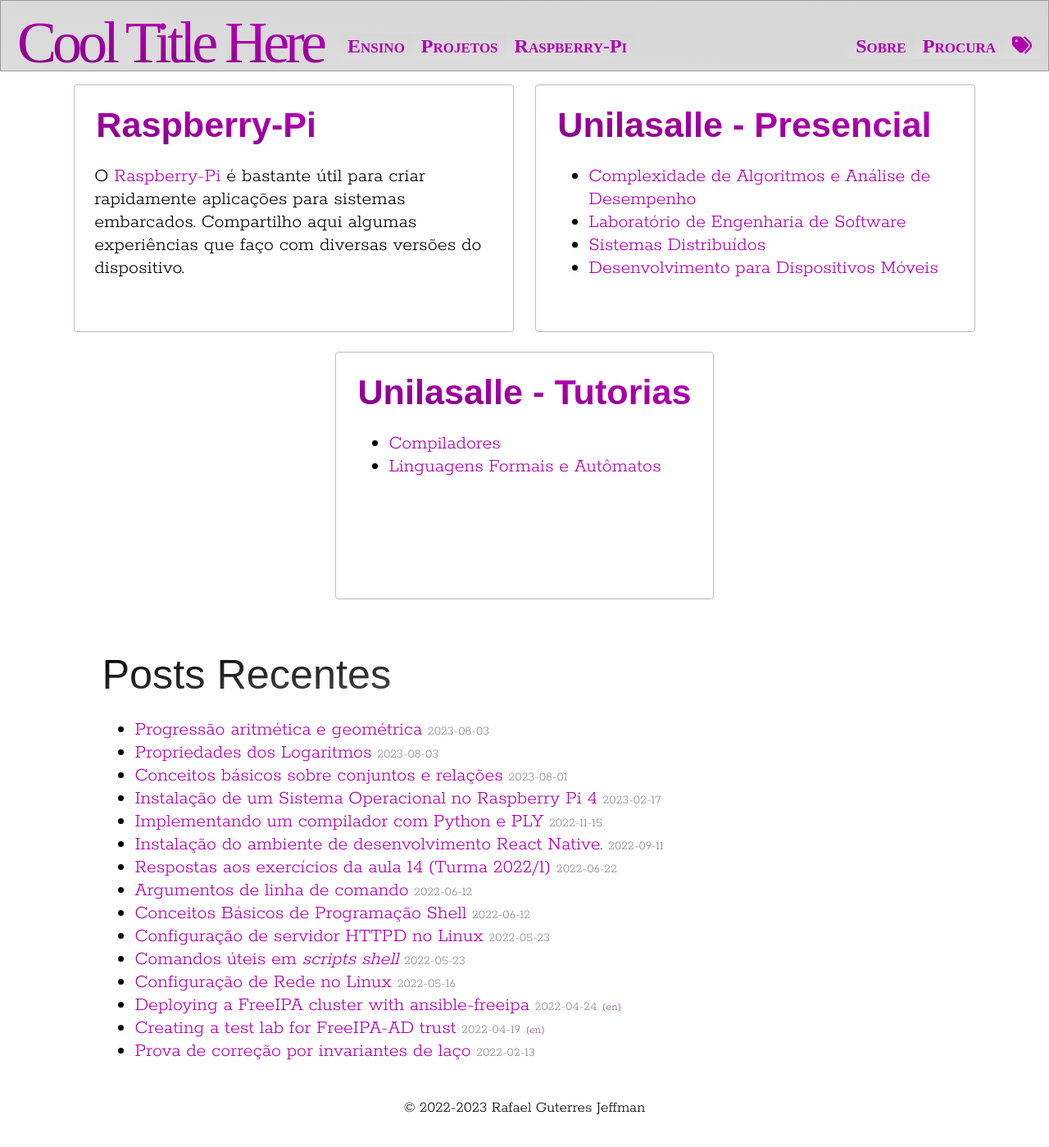
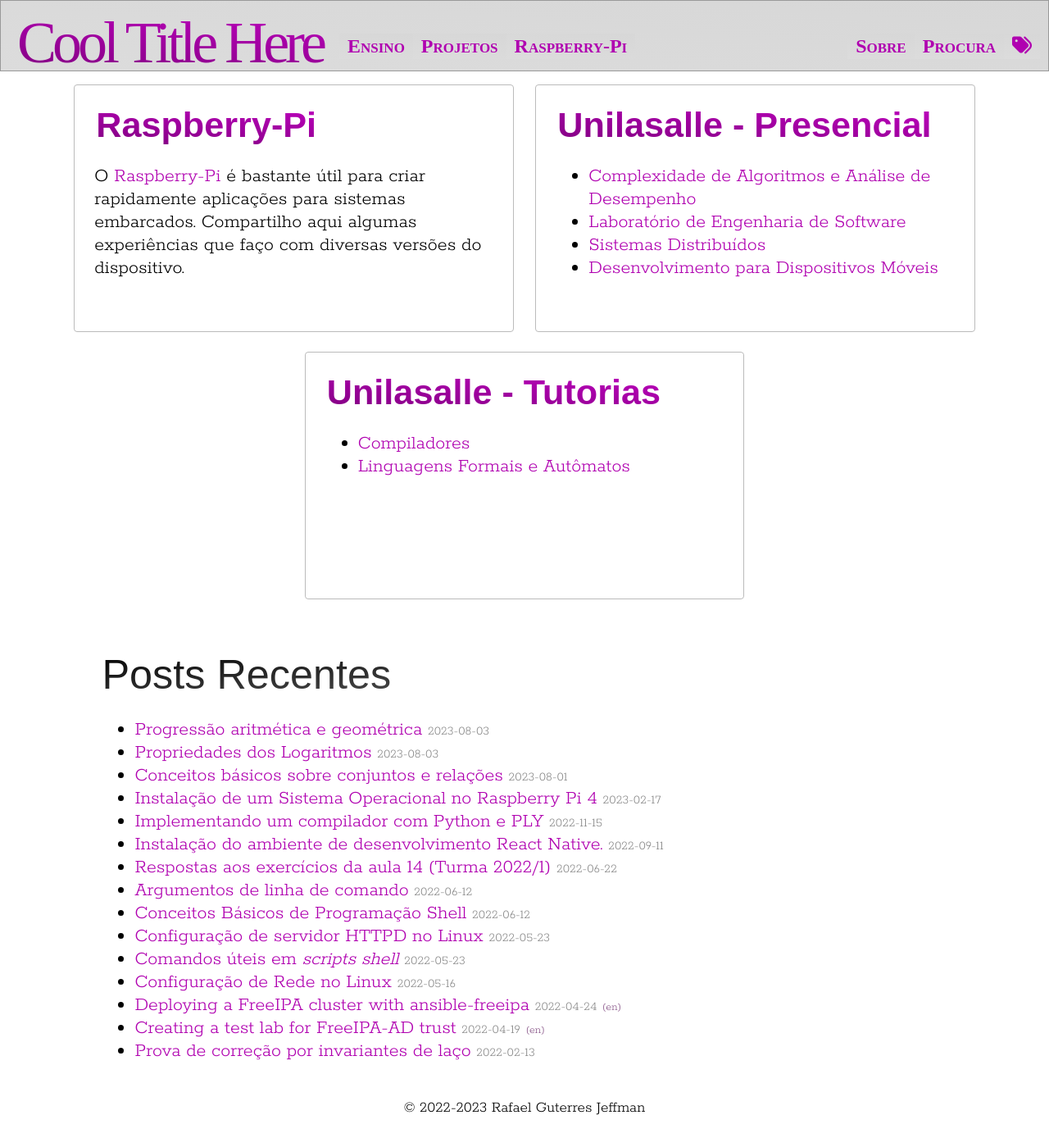
Before and after one commit to rafasgj/rafaeljeffman.com, a Jekyll site: the page built from index.md, in a window 1280 px wide and 1400 px high, scrolled down 385 px. Shown: the whole window at 82% size. Built offline with Jekyll 4.4.1, drawn with Linux system fonts in a browser that asks for light colours; some web fonts are replaced.

Commit message:
Fix card sizes.

```diff
--- a/_sass/cards.scss
+++ b/_sass/cards.scss
@@ -23,7 +23,7 @@
     text-align: left;
     @media screen and (min-width: $card_min) {
         min-width: 250px;
-        max-width: 40%;
+        width: 40%;
         display: inline-block;
         margin: 12px 10px;
         vertical-align: top;
@@ -34,7 +34,7 @@
     @media screen and (min-width: $card_max) {
         height: 10.5em;
         min-width: 350px;
-        max-width: 27%;
+        width: 27%;
     }
 }
 
```
